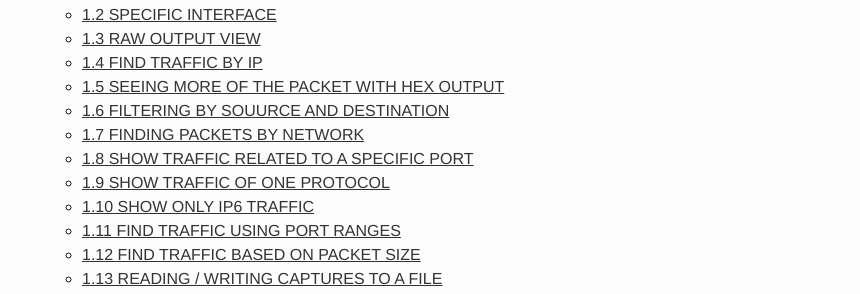
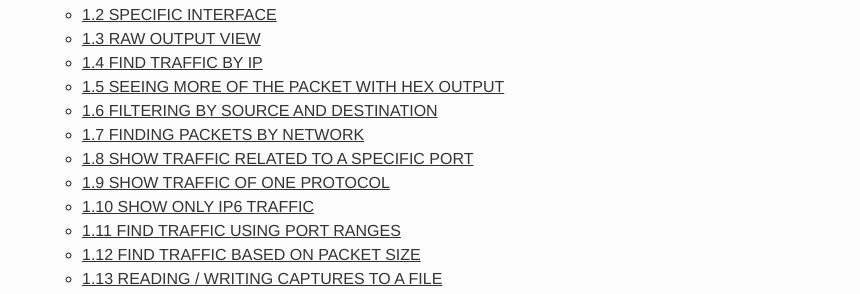
Before and after one commit to ousiax/ousiax.github.io, a Jekyll site: the page built from _posts/2018-12-29-tcpdump-examples.md, in a window 1280 px wide and 900 px high. Shown: the part 225-519 px from the top of the window, without its empty margins (173-1033 px from the left). Built offline with Jekyll 4.4.1, drawn with Linux system fonts in a browser that asks for light colours; some of the changed text lies outside the part shown.

Commit message:
Update 2018-12-29-tcpdump-examples.md

````diff
--- a/_posts/2018-12-29-tcpdump-examples.md
+++ b/_posts/2018-12-29-tcpdump-examples.md
@@ -54,7 +54,7 @@ Hex output is useful when you want to see the content of the packets in question
 tcpdump -nnvXSs0 icmp
 ```
 
-#### 1.6 FILTERING BY SOUURCE AND DESTINATION
+#### 1.6 FILTERING BY SOURCE AND DESTINATION
 
 It's quite easy to isolate traffic based on either source or destination using `src` and `dst`.
 
````
Also changed, not shown: other parts of _posts/2018-12-29-tcpdump-examples.md (+1 -1 lines).
